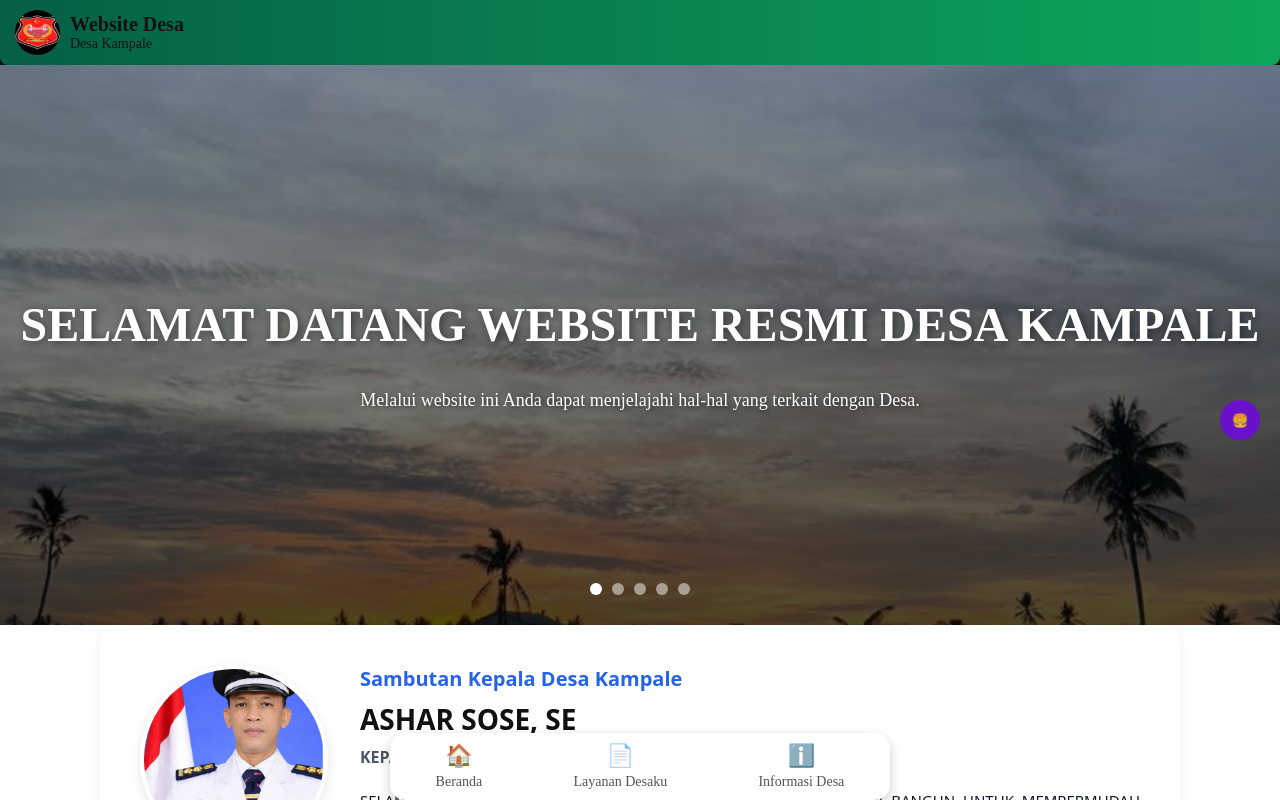
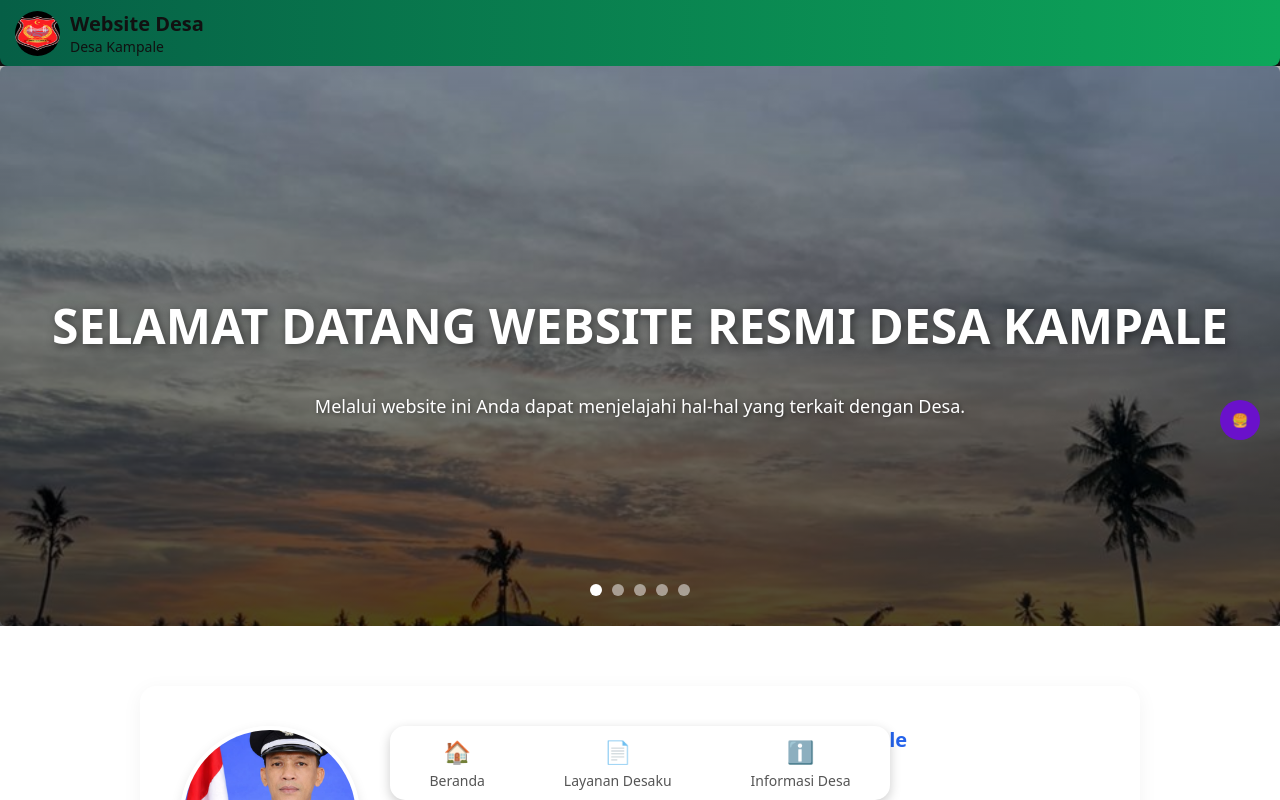
Before and after one commit to pemerintahdesakampale-alt/aplikasi-desa-kampale, a Next.js app: page / in a window 1280 px wide. Shown: the top 800 px of the page. Built offline with nearby package versions, Linux system fonts and the light colour scheme.

Commit message:
feat: add global styles to page component and update footer styling

```diff
--- a/src/app/page.tsx
+++ b/src/app/page.tsx
@@ -1,3 +1,7 @@
+// src/app/page.tsx
+import type { Metadata } from 'next';
+
+// app/page.tsx
 import Hero from '@/components/beranda/Hero';
 import Sambutan from '@/components/beranda/Sambutan';
 import PetaDesa from '@/components/beranda/PetaDesa';
@@ -7,17 +11,93 @@ import Berita from '@/components/beranda/Berita';
 import Galeri from '@/components/beranda/Galeri';
 import Sotk from '@/components/beranda/Sotk';
 import Footer from '@/components/beranda/Footer';
-import type { Metadata } from 'next';
 
-// Hapus variabel globalStyles dari sini.
-// Pindahkan isi CSS-nya ke file 'src/app/globals.css' agar lebih ringan.
+
+const globalStyles = `
+  /* =============================== */
+  /* RESET & BASE */
+  /* =============================== */
+  * { box-sizing: border-box; }
+  html, body {
+    margin: 0;
+    padding: 0;
+    font-family: system-ui, -apple-system, Segoe UI, Roboto, Arial, sans-serif;
+    background: #f3f4f6;
+    color: #111827;
+  }
+  a { text-decoration: none; }
+
+  .wrap {
+    max-width: 1200px;
+    margin: auto;
+    padding: 0;
+  }
+
+  section {
+    padding: 60px 0;
+  }
+    sectioni
+     {
+    padding: 30px 30px;
+  }
+
+  h2 {
+    font-size: 28px;
+    margin-bottom: 24px;
+    text-align: center;
+  }
+
+  img {
+    width: 100%;
+    display: block;
+    border-radius: 6px;
+  }
+
+  /* === APB === */
+  .apb { background: #ecfdf5; }
+  .apb-value { color: #047857; font-weight: 700; margin-top: 6px; font-size: 20px; }
+
+  /* === SOTK === */
+  .sotk-cards {
+    display: flex;
+    gap: 20px;
+    overflow-x: auto;
+    padding: 10px 0;
+    scrollbar-width: thin;
+  }
+  .sotk-card { min-width: 280px; border-radius: 12px; overflow: hidden; box-shadow: 0 4px 12px rgba(0,0,0,0.1); }
+  .sotk-card img { height: 220px; object-fit: cover; }
+  .sotk-card .info { background: #2563eb; color: white; padding: 16px; text-align: center; }
+  .name { font-weight: bold; font-size: 16px; margin: 0 0 4px 0; }
+  .position { font-size: 14px; opacity: 0.9; }
+
+  .btn-lihat-semua {
+    display: block;
+    width: fit-content;
+    margin: 20px auto 0;
+    padding: 10px 24px;
+    border: 2px solid #2563eb;
+    border-radius: 12px;
+    color: #2563eb;
+    font-weight: 600;
+    text-decoration: none;
+  }
+  .btn-lihat-semua:hover { background: #2563eb; color: white; }
+
+  /* === FOOTER === */
+  footer {
+    background: #065f46;
+    color: #fff;
+    margin-top: 60px;
+  }
+  footer .wrap { padding: 40px 0; }
+  footer p { margin: 4px 0; font-size: 14px; }
+`;
 
 export default function Page() {
   return (
     <>
-      {/* Header biasanya sudah ada di ClientLayout. Jika belum, taruh di paling atas */}
-      {/* <Header /> */}
-
+      <style>{globalStyles}</style>
       <Hero />
       <Sambutan />
       <PetaDesa />
@@ -27,13 +107,11 @@ export default function Page() {
       <Berita />
       <Galeri />
       <Footer />
+      <header />
     </>
   );
 }
 
-// Metadata di sini cukup yang SPESIFIK untuk halaman Home saja.
-// Sisanya akan otomatis ambil dari layout.tsx
 export const metadata: Metadata = {
-  title: 'Beranda', // Hasilnya jadi: "Beranda | Desa Kampele" (karena template di layout)
-  // Description boleh ditimpa jika ingin beda, kalau sama hapus saja biar ikut layout.
+  title: 'Beranda',
 };
```
Also changed, not shown: src/app/globals.css (line endings or trailing spaces).
